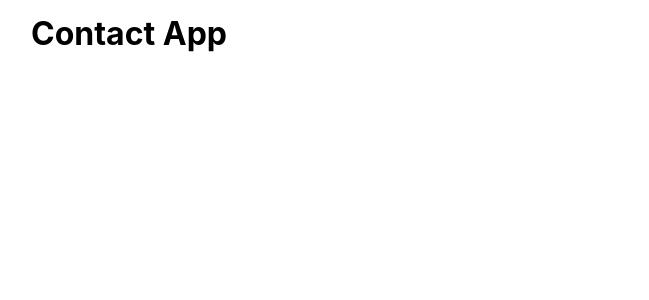
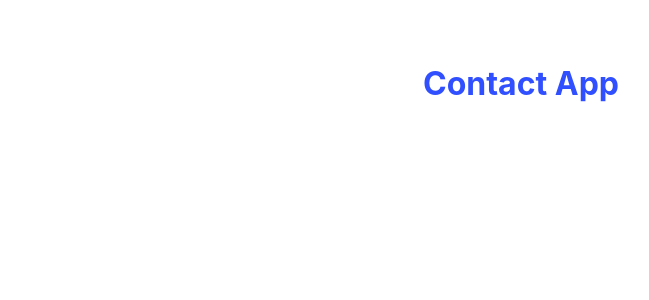
Before and after one commit to golestan-azam/contact-app-with-react, a React (Vite) app: page / in a window 1280 px wide. Shown: the top 300 px of the page, without its empty margins (119-768 px from the left). Built offline with nearby package versions, Linux system fonts and the light colour scheme.

Commit message:
Created Header Component

```diff
--- a/src/App.jsx
+++ b/src/App.jsx
@@ -1,8 +1,10 @@
+import Header from "./components/Header"
+
 function App() {
 
   return (
     <>
-      <h1>Contact App</h1>
+      <Header />
     </>
   )
 }
--- /dev/null
+++ b/src/components/Header.jsx
@@ -0,0 +1,13 @@
+import styles from "./Header.module.css"
+function Header() {
+    return (
+        <div className={styles.container}>
+            <h1>Contact App</h1>
+            <p>
+                <a href=""></a>
+            </p>
+        </div>
+    );
+}
+
+export default Header;
--- /dev/null
+++ b/src/components/Header.module.css
@@ -0,0 +1,27 @@
+.container {
+    margin: 50px 0;
+    text-align: center;
+}
+
+.container h1 {
+    color: #304ffe;
+    margin-bottom: 20px;
+}
+
+.container p {
+    color: grey;
+}
+
+/* .container a {
+    text-decoration: none;
+    color: #304ffe;
+    background-color: #bbdefb;
+    padding: 3px 5px;
+    border-radius: 5px;
+    transition: 0.2s all ease-in-out;
+}
+
+.container a:hover {
+    color: #bbdefb;
+    background-color: #304ffe;
+} */
```
